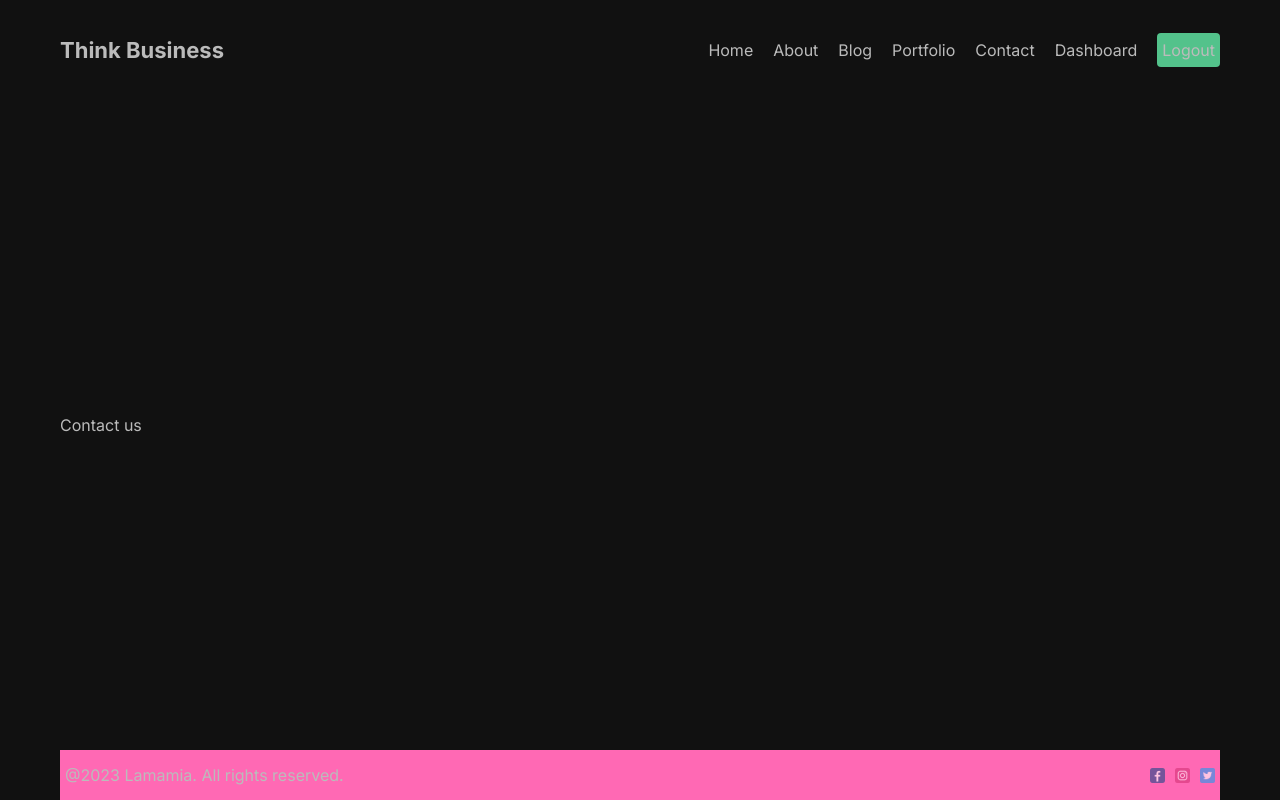
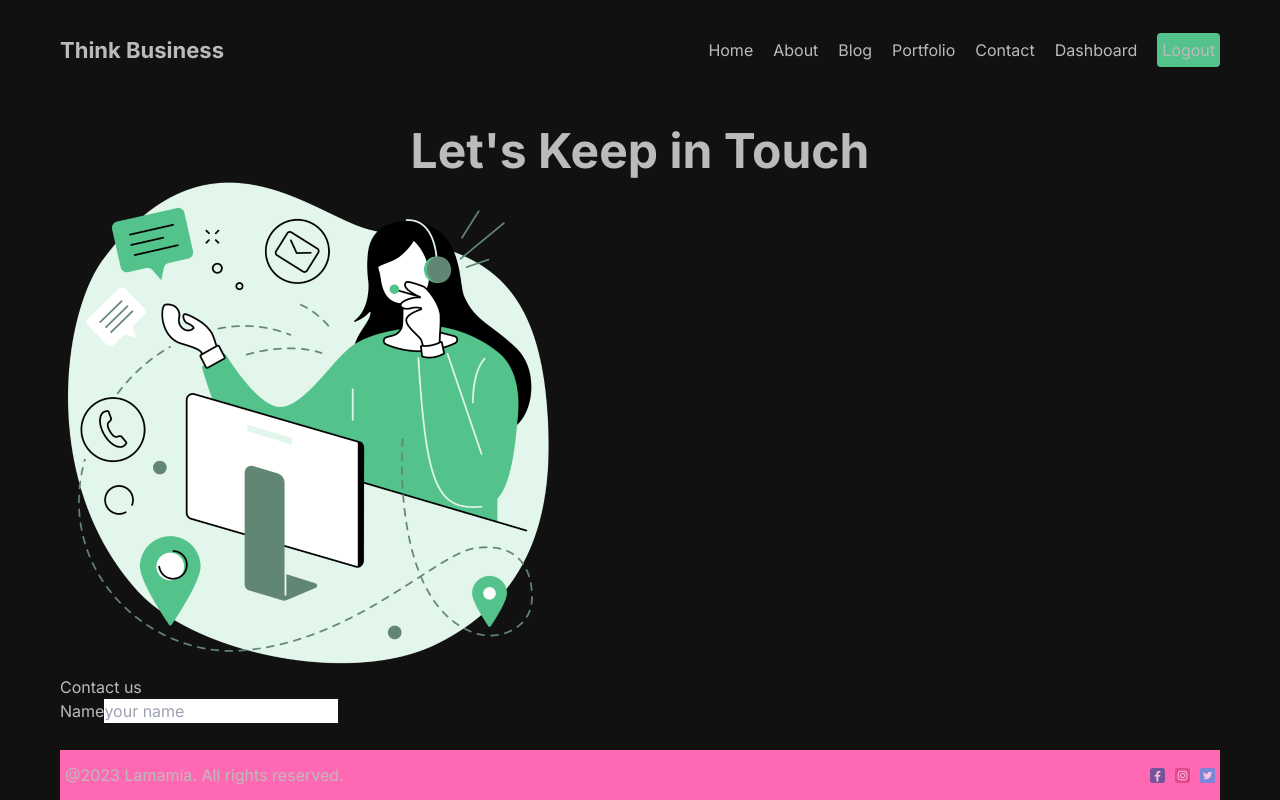
Before and after one commit to FrancisFlow/Next-full-stack, a Next.js app: page /contact in a window 1280 px wide. Built offline with nearby package versions, Linux system fonts and the light colour scheme.

Commit message:
Added about image and heading

```diff
--- a/src/app/contact/page.js
+++ b/src/app/contact/page.js
@@ -1,8 +1,25 @@
+import Image from "next/image";
+import styles from "./contact.module.css"
 const ContactPage = () => {
     return (
         <>
         <div className="contact">
-            <h2>Contact us</h2>
+            <h1 className="text-5xl text-center font-bold" >Let&apos;s Keep in Touch</h1>
+            <div className="" >
+                <div className="">
+                    <Image  className={styles.contactImg} width={500} height={500} src="/images/contact.png" alt="contact hero"/>
+                </div>
+                <div className="">
+                <form className="form">
+                    <h2>Contact us</h2>
+                    <div>
+                        <label htmlFor="name">Name</label>
+                        <input type="text" name="name" placeholder="your name"/>
+                    </div>
+                </form>
+                </div>
+
+            </div>
         </div>
         </>
      );
```
